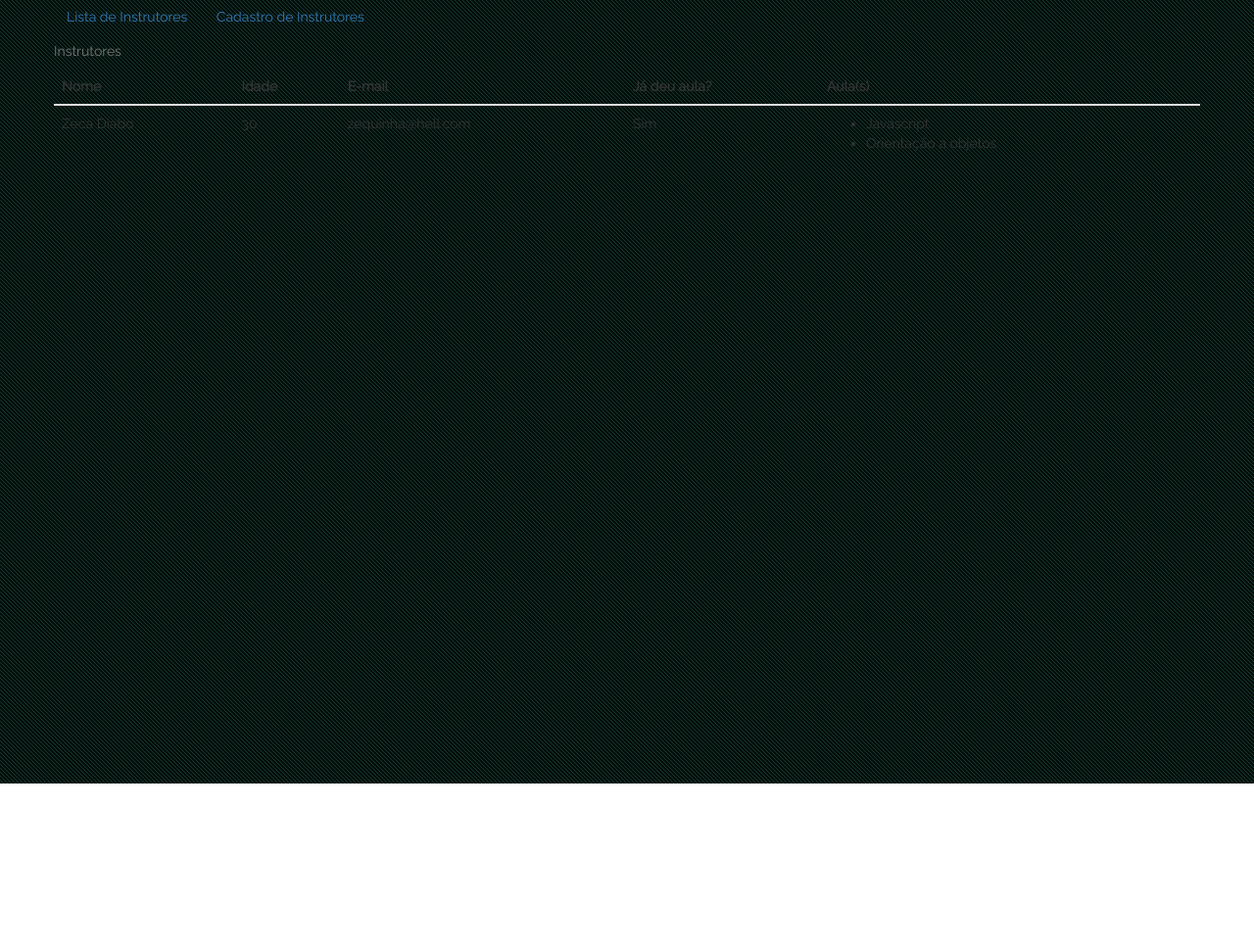
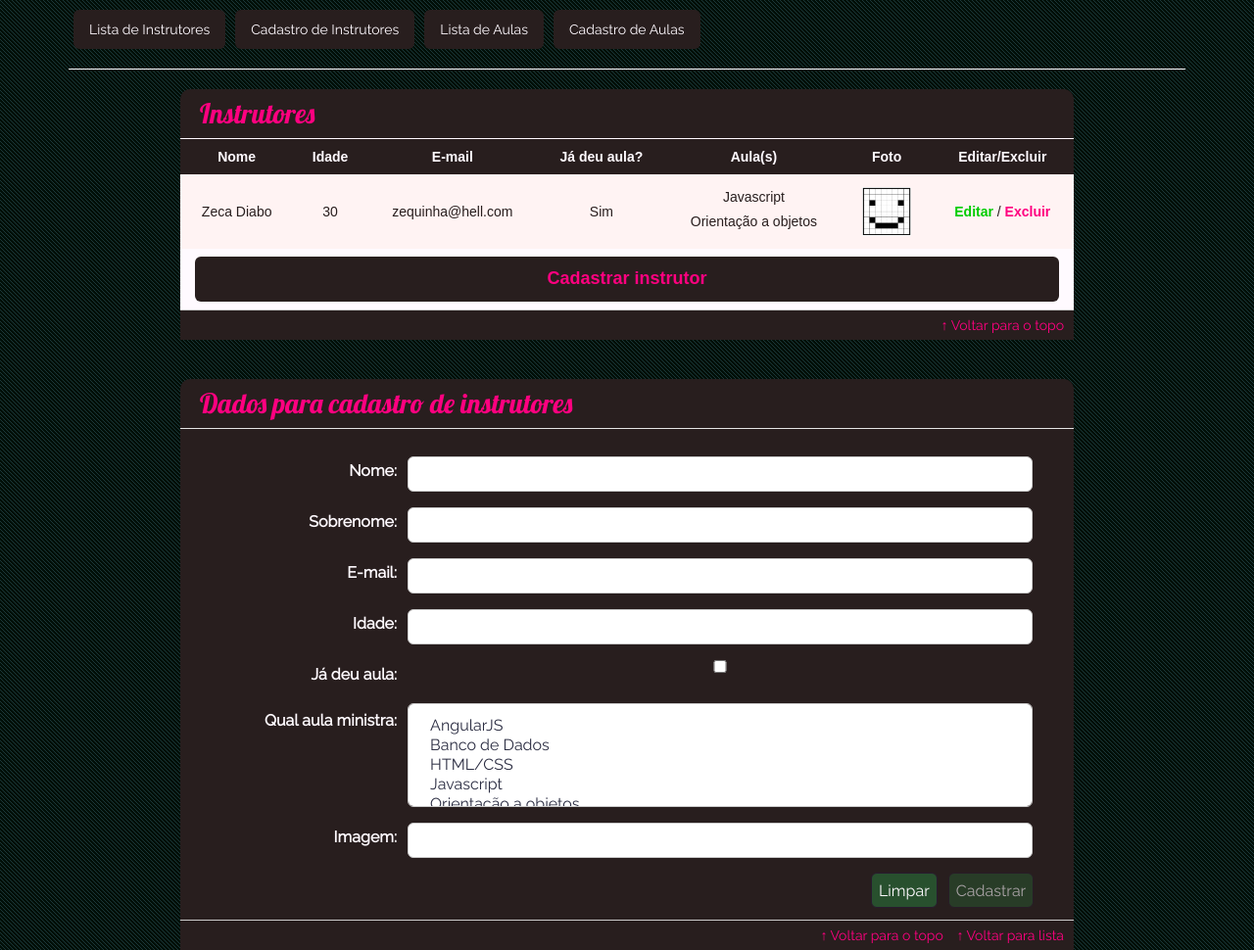
Before and after one commit to ClaudiaStrm/AngularJS, a plain HTML site: page InstrutoresLista/index.html at #!/instrutores in a window 1280 px wide. Shown: the whole page at 98% size. Before the commit the page ends 800 px from the top, so only its background shows below. Drawn offline with nearby package versions, Linux system fonts and the light colour scheme; some packages are replaced by stand-ins of ours.

Commit message:
listaInstrutores: juntadas páginas, adicionada imagem de instrutor, feito exclusão de instrutor e melhorado css

```diff
--- a/InstrutoresLista/css/style.css
+++ b/InstrutoresLista/css/style.css
@@ -1,24 +1,83 @@
-/* * { border: 1px solid #000 } */
-
 @import url('https://fonts.googleapis.com/css?family=Lobster|Raleway');
 
-* { box-sizing: border-box; }
+/*
+* { border: 1px solid #000 }
+*/
+
+* {
+  box-sizing: border-box;
+  margin: 0 auto;
+  }
+
 
 body {
-  margin: 0px;
   background: url("../imagens/fundo.png");
   font-family: 'Raleway', sans-serif;
 }
 
+/* BARRA DE NAVEGAÇÃO */
+
+.cadastro{
+  padding-top: 40px;
+}
+
+ul.nav{
+  /*position: fixed;*/
+  list-style-type: none;
+  padding: 0;
+  overflow: hidden;
+}
+
+li.btn-nav{
+    float: left;
+}
+
+li.btn-nav a {
+  display: block;
+  color: #FFFAFF;
+  text-align: center;
+  padding: 10px 16px;
+  margin: 10px 5px 0 5px ;
+  background-color: #281E1E;
+  text-decoration: none;
+  border-radius: 6px;
+}
+
+li.btn-nav a:hover {
+  color: #FF0080;
+  background-color: #FFF3F3;
+}
+
+li.btn-nav a:active {
+  background-color: #281E1E;
+}
+
+li.btn-nav a:focus {
+  background-color: #281E1E;
+  color: #FF0080;
+}
+
+
+
+div.conteudo{
+position: relative;
+}
+
+hr.dot {
+  border-top: 1px solid #FFFAFF;
+}
+
+/*FORMULÁRIO*/
+
 form {
-  margin: 0 auto;
-  width: 70%;
+  width: 80%;
   align-content: center;
   position: relative;
   color: #FFFAFF;
   background-color: #281E1E;
-  border-radius: 5px;
+  border-radius: 10px 10px 0 0;
   font-size: 16px;
+  padding-bottom: 10px;
 }
 
 legend{
@@ -42,6 +101,12 @@ form input:focus, select:focus {
   box-shadow:0 0 10px #FFFAFF;
 }
 
+input:not([type="checkbox"]), select{
+  height: 36px;
+  border-radius: 6px;
+}
+
+/*ALINHA AS LABELS à ESQUERDA*/
 .left{
   vertical-align: top;
   text-align: right;
@@ -50,7 +115,7 @@ form input:focus, select:focus {
   padding: 7px;
   margin-top: 5px;
 }
-
+/*ALINHA OS INPUTS À DIREITA */
 .right{
   vertical-align: top;
   text-align: left;
@@ -58,6 +123,7 @@ form input:focus, select:focus {
   margin-top: 5px;
 }
 
+/* DIV DE ERRO */
 .error{
   position: relative;
   margin-left: 25.5%;
@@ -68,10 +134,10 @@ form input:focus, select:focus {
   border-radius: 6px;
 }
 
+/* MENSAGEM QUANDO O CADASTRO FOI REALIZADO */
+
 .success{
-
-  margin: 0 auto;
-  width: 70%;
+  width: 80%;
   color: #1c3738;
   font-size: 16px;
   margin-bottom: 10px;
@@ -102,16 +168,11 @@ form input:focus, select:focus {
 }
 
 
-input:not([type="checkbox"]), select{
-  height: 36px;
-  border-radius: 6px;
-}
-
 .check{
 }
 
-.left-btn{
-  margin: 0 auto;
+/*BOTÕES DO FIM DO FORMULÁRIO */
+.btns{
   width: 91.5%;
   text-align: right;
   position: relative;;
@@ -126,3 +187,125 @@ input:not([type="checkbox"]), select{
   margin-left: 5px;
   border-radius: 6px;
 }
+.botao:hover{
+  box-shadow: 1px 1px 20px 1px #458e50 inset;
+}
+
+.botao:disabled{
+  opacity: 0.6;
+  cursor: not-allowed;
+  box-shadow: none;
+}
+.botao:focus{
+  box-shadow: none;
+  border: 1px solid #458e50;
+}
+
+.ancoras{
+  width: 80%;
+  text-align: right;
+  padding: 5px;
+  background-color: #281E1E;
+  border-top: 1px solid #ccc;
+}
+
+.ancoras a{
+  color: #FF0080;
+  text-decoration: none;
+  font-weight: 800px;
+  padding: 5px;
+}
+
+.ancoras a:hover {
+  text-shadow: 1px 1px 30px #FF0080;
+}
+
+
+/* TABELA */
+ table caption{
+  color: #FF0080;
+  font-family: 'Lobster', monospace;
+  font-size: 28px;
+  padding: 5px 0 5px 20px;
+  background: #281E1E;
+  border-radius: 10px 10px 0 0;
+  border-bottom: 1px solid #FFFAFF;
+
+ }
+
+table{
+  border-collapse: collapse;
+  font-family: sans-serif;
+  font-weight: 100;
+  color: #FFFAFF;
+  width: 80%;
+  align-content: center;
+  position: relative;
+  background: #281E1E;
+}
+thead tr th, tbody td {
+  padding: 8px 15px 8px 15px;
+  font-size: 14px;
+  text-align: center;
+}
+
+tbody tr td ul {
+  list-style-type: none;
+  padding: 0;
+}
+tbody tr td ul li {
+  padding-top: 5px;
+}
+tbody tr {
+  background-color: #FFFAFF;
+  color: #281E1E;
+}
+tbody tr:nth-child(odd) {
+  background-color: #FFF3F3;
+  color: #281E1E;
+}
+
+tbody tr td span {
+  cursor: pointer;
+  font-weight: bold;
+}
+
+tbody tr td span.editar {
+  color: #00cc00;
+}
+tbody tr td span.excluir {
+  color: #FF0080;
+}
+
+.btn-cadastrar{
+  display: block;
+  color: #FF0080;
+  text-align: center;
+  font-size: 18px;
+  padding: 10px 16px;
+  background-color: #281E1E;
+  text-decoration: none;
+  border-radius: 6px;
+  font-weight: bold;
+}
+
+.btn-cadastrar:hover{
+  color: #FF0080;
+  text-shadow: 1px 1px 80px #FF0080;
+  text-decoration: none;
+}
+
+
+
+/*
+.btn-index{
+  position: ;
+
+  background-color: #28502E;
+  border: 1px solid #281B2E;
+  padding: 15px;
+  margin: 2px 2px;
+  cursor: pointer;
+  margin-left: 5px;
+
+}*/
--- a/InstrutoresLista/index.html
+++ b/InstrutoresLista/index.html
@@ -13,19 +13,28 @@
   <script src="./js/module.js"></script>
   <script src="./js/routes.js"></script>
   <script src="./js/main.js"></script>
-  <script src="./instrutores/cadastroInstrutorController.js"></script>
-  <script src="./instrutores/listaInstrutorController.js"></script>
+  <script src="./instrutores/instrutorController.js"></script>
 
 </head>
 <body ng-app="app">
 <div class="container">
-  <div class="row">
 
-    <a href="#!instrutores" class="btn btn-lista">Lista de Instrutores</a>
-    <a href="#!cadastro" class="btn btn-lista">Cadastro de Instrutores</a>
+  <nav>
+    <ul class="nav">
+      <li class="btn-nav"><a href="#!instrutores/#lista" class="btn-index">Lista de Instrutores</a></li>
+      <li class="btn-nav"><a href="#!instrutores/#cadastro" class="btn-index">Cadastro de Instrutores</a></li>
+      <li class="btn-nav"><a href="#!" class="btn-index">Lista de Aulas</a></li>
+      <li class="btn-nav"><a href="#!" class="btn-index">Cadastro de Aulas</a></li>
+    </ul>
+  </nav>
 
+  <hr class="dot">
+
+
+  <div class="conteudo">
     <ng-view></ng-view>
   </div>
+
 </div>
 </body>
 </html>
--- a/InstrutoresLista/instrutores/cadastroInstrutor.html
+++ b/InstrutoresLista/instrutores/instrutor.html
@@ -1,8 +1,55 @@
-<div ng-controller="CadastroInstrutorController">
+<div ng-controller="instrutorController" id="lista">
+  <table>
+    <caption>Instrutores</caption>
+    <thead>
+      <tr>
+        <th>Nome</th>
+        <th>Idade</th>
+        <th>E-mail</th>
+        <th>Já deu aula?</th>
+        <th>Aula(s)</th>
+        <th>Foto</th>
+        <th>Editar/Excluir</th>
+      </tr>
+    </thead>
+    <tbody>
+      <tr ng-repeat="instrutor in instrutores">
+        <td>{{ instrutor.nome }} {{instrutor.sobrenome}}</td>
+        <td>{{ instrutor.idade }}</td>
+        <td>{{ instrutor.email }}</td>
+        <td>{{ instrutor.jaDeuAula ? 'Sim' : 'Não'}}</td>
+        <td>
+          <ul class="ul-instrutor">
+            <li ng-repeat="aula in instrutor.aula | orderBy: 'nome'">{{ aula.nome }}</li>
+          </ul>
+        </td>
+
+        <td>
+          <img src="{{instrutor.urlFoto}}" width="50px" height="50px" alt="">
+        </td>
+
+        <td>
+          <span ng-click="editar(instrutor.id)" class="editar">Editar</span> /
+          <span ng-click="excluir(instrutor.id)" class="excluir">Excluir</span>
+        </td>
+
+      </tr>
+      <tr>
+        <td colspan="7"><a ng-href="#cadastro" class="btn-cadastrar">Cadastrar instrutor</a></td>
+      </tr>
+    </tbody>
+  </table>
+
+  <div class="ancoras">
+    <a ng-href="#!instrutores">↑ Voltar para o topo</a>
+  </div>
 
 
-<hr>
-  <div class="success" ng-style="hiddenSuccess">Instrutor cadastrado com sucesso <span class="ok-success" ng-click="hiddenSuccess={'display': 'hidden'}">OK</span></div>
+<div class="cadastro" ng-style="cadastroInstrutor" id="cadastro">
+
+  <div class="success" ng-style="hiddenSuccess">Instrutor cadastrado com sucesso <span class="ok-success" ng-click="hiddenSuccess={'display': 'hidden'}">OK</span>
+  </div>
+
   <form name="cadastroForm" id="cadastroForm" ng-submit="submitForm(cadastroForm.$valid)" ng-model="form" novalidate>
   <fieldset>
     <legend>Dados para cadastro de instrutores</legend>
@@ -15,7 +62,6 @@
     </div>
 
 
-
     <label class="left">Sobrenome:</label>
     <input class="right" type="text" ng-model="instrutor.sobrenome" name="sobrenome" ng-minlength="2" ng-maxlength="30" required>
     <div ng-show="cadastroForm.sobrenome.$touched">
@@ -23,7 +69,6 @@
       <div class="error" ng-show="cadastroForm.sobrenome.$error.minlength">Mínimo 2 caracteres.</div>
       <div class="error" ng-show="cadastroForm.sobrenome.$error.maxlength">Máximo 30 caracteres.</div>
     </div>
-
 
 
     <label class="left">E-mail:</label>
@@ -43,27 +88,28 @@
       <div class="error" ng-show="cadastroForm.idade.$error.valido">Esse valor não é válido.</div>
     </div>
 
+
     <label class="left"> Já deu aula:</label>
     <input class="right check" type="checkbox" ng-model="instrutor.jaDeuAula">
 
 
     <label class="left">Qual aula ministra:</label>
-    <select class="right" ng-model="instrutor.aula" ng-options="aula.nome for aula in listaAulas | orderBy:'nome' track by aula.nome" multiple></select>
+    <select class="right option" ng-model="instrutor.aula" ng-options="aula.nome for aula in listaAulas | orderBy:'nome' track by aula.nome" multiple></select>
+
+    <label class="left">Imagem:</label>
+    <input class="right" type="text" ng-model="instrutor.urlFoto" name="instrutor.urlFoto">
 
     </fieldset>
-    <div class="right left-btn">
+
+    <div class="right btns" id="cadastro">
       <input type="submit" class=" botao" ng-click="limparForm()" value="Limpar">
       <input type="submit" class=" botao" ng-disabled="cadastroForm.$invalid" ng-click="adicionarInstrutor(); limparForm(); hiddenSuccess={'display': 'block'}" value="Cadastrar">
     </div>
   </form>
 
+  <div class="ancoras">
+    <a ng-href="#!instrutores">↑ Voltar para o topo</a>
+    <a ng-href="#lista">↑ Voltar para lista</a>
+  </div>
 
-
-<!--
-Nome (Texto - Obrigatório - 3 a 20 letras)
-Sobrenome (Texto - máximo 30 letras)
-Idade (Número - Obrigatório)
-Email (Obrigatório)
-Informar se já deu aula (Checkbox)
-Qual aula ele ministra (Select - lista de string de aulas)
--->
+</div>
--- a/InstrutoresLista/instrutores/listaInstrutor.html
+++ /dev/null
@@ -1,26 +0,0 @@
-<table class="table" ng-controller="ListaInstrutorController">
-  <caption>Instrutores</caption>
-  <thead>
-    <tr>
-      <th>Nome</th>
-      <th>Idade</th>
-      <th>E-mail</th>
-      <th>Já deu aula?</th>
-      <th>Aula(s)</th>
-    </tr>
-  </thead>
-  <tbody>
-    <tr ng-repeat="instrutor in instrutores">
-      <td>{{ instrutor.nome }} {{instrutor.sobrenome}}</td>
-      <td>{{ instrutor.idade }}</td>
-      <td>{{ instrutor.email }}</td>
-      <td>{{ instrutor.jaDeuAula ? 'Sim' : 'Não'}}</td>
-      <td>
-        <ul class="ul-instrutor">
-          <li ng-repeat="aula in instrutor.aula | orderBy: 'nome'">{{ aula.nome }}</li>
-        </ul>
-      </td>
-    </tr>
-
-  </tbody>
-</table>
--- a/InstrutoresLista/instrutores/listaInstrutorController.js
+++ /dev/null
@@ -1,7 +0,0 @@
-app.controller('ListaInstrutorController', function($scope, $rootScope) {
-    $rootScope.instrutores = $scope.instrutores || listaInstrutores();
-    $rootScope.aula = $scope.listaAulas || listaAulas();
-
-    $scope.instrutores = $rootScope.instrutores;
-    $scope.listaAulas = $rootScope.aula
-});
--- a/InstrutoresLista/js/main.js
+++ b/InstrutoresLista/js/main.js
@@ -5,19 +5,22 @@ function listaAulas(){
       {id: 2, nome: 'HTML/CSS', emAndamento: false},
       {id: 3, nome: 'Javascript', emAndamento: false},
       {id: 4, nome: 'AngularJS', emAndamento: false}
-];
+    ];
     return aulas
 }
 function listaInstrutores(){
     let instrutores = [
       {
+        id: 1,
         nome: 'Zeca',
         sobrenome: 'Diabo',
         idade: 30,
         email: 'zequinha@hell.com',
         jaDeuAula: true,
-        aula: [listaAulas()[0], listaAulas()[3]]
-      }
+        aula: [listaAulas()[0], listaAulas()[3]],
+        urlFoto: '../imagens/imgPadrao.png'
+      },
+
     ];
     return instrutores
 }
--- a/InstrutoresLista/js/routes.js
+++ b/InstrutoresLista/js/routes.js
@@ -1,13 +1,10 @@
 app.config(function($routeProvider) {
     $routeProvider
     .when("/", {
-      templateUrl: '/instrutores/listaInstrutor.html'
+      templateUrl: '/instrutores/instrutor.html'
     })
     .when('/instrutores', {
-        templateUrl: '/instrutores/listaInstrutor.html'
-    })
-    .when('/cadastro', {
-        templateUrl: '/instrutores/cadastroInstrutor.html'
+        templateUrl: '/instrutores/instrutor.html'
     })
     .otherwise({
       redirectTo: '/instrutores'
```
Also changed, not shown: InstrutoresLista/instrutores/instrutorController.js (renamed from InstrutoresLista/instrutores/cadastroInstrutorController.js, +44 -2 lines), InstrutoresLista/imagens/imgPadrao.png (added).
